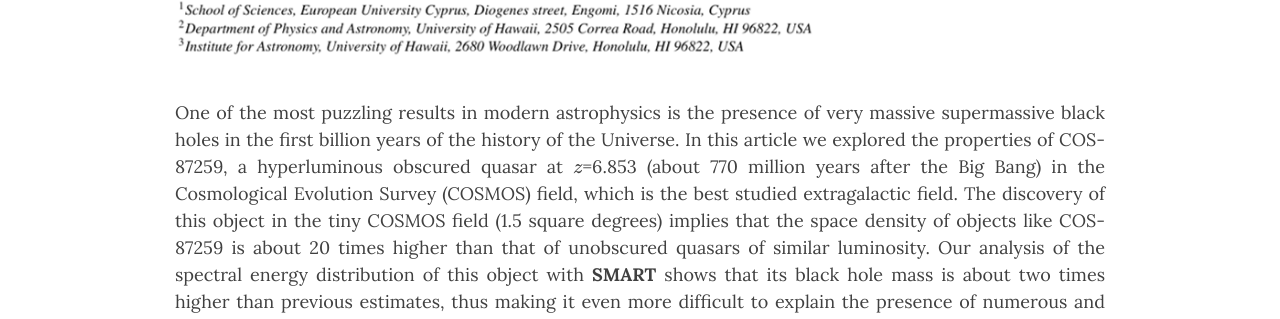
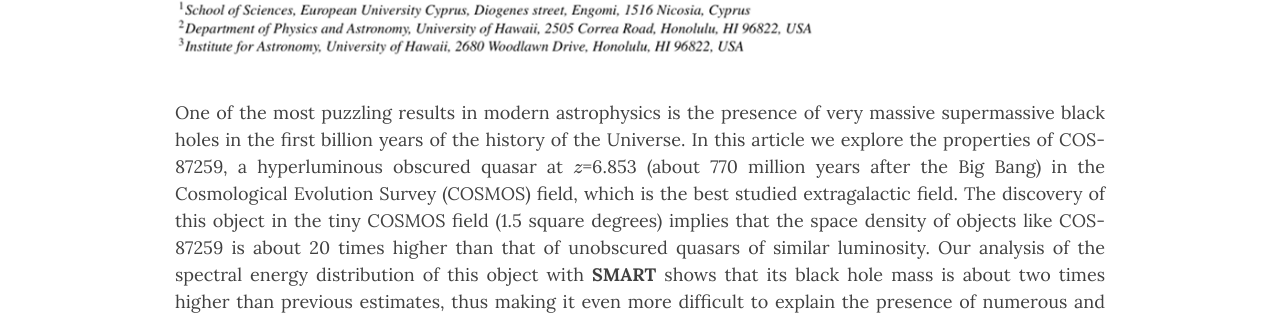
Before and after one commit to ch-var/ch-var.github.io, a Jekyll site: the page built from 2024-10-14-COS-87529.html, in a window 1280 px wide and 900 px high, scrolled down 514 px. Shown: the part 159-478 px from the top of the window. Built offline with Jekyll 4.4.1, drawn with Linux system fonts in a browser that asks for light colours; formulas are drawn with MathJax 3.

Commit message:
Update 2024-10-14-COS-87529.html

```diff
--- a/2024-10-14-COS-87529.html
+++ b/2024-10-14-COS-87529.html
@@ -30,7 +30,7 @@
 <img src="/assets/img/COS.png">
 </p>
 
-<p align='justify'>One of the most puzzling results in modern astrophysics is the presence of very massive supermassive black holes in the first billion years of the history of the Universe. In this article we explored the properties of COS-87259, a hyperluminous obscured quasar at \(z\)=6.853 (about 770 million years after the Big Bang) in the Cosmological Evolution Survey (COSMOS) field, which is the best studied extragalactic field. The discovery of this object in the tiny COSMOS field (1.5 square degrees) implies that the space density of objects like COS-87259 is about 20 times higher than that of unobscured quasars of similar luminosity. Our analysis of the spectral energy distribution of this object with <b>SMART</b> shows that its black hole mass is about two times higher than previous estimates, thus making it even more difficult to explain the presence of numerous and massive black holes so early in the history of the Universe. For further details, please read the <a href="https://doi.org/10.1093/mnras/stae2221">article</a>.
+<p align='justify'>One of the most puzzling results in modern astrophysics is the presence of very massive supermassive black holes in the first billion years of the history of the Universe. In this article we explore the properties of COS-87259, a hyperluminous obscured quasar at \(z\)=6.853 (about 770 million years after the Big Bang) in the Cosmological Evolution Survey (COSMOS) field, which is the best studied extragalactic field. The discovery of this object in the tiny COSMOS field (1.5 square degrees) implies that the space density of objects like COS-87259 is about 20 times higher than that of unobscured quasars of similar luminosity. Our analysis of the spectral energy distribution of this object with <b>SMART</b> shows that its black hole mass is about two times higher than previous estimates, thus making it even more difficult to explain the presence of numerous and massive black holes so early in the history of the Universe. For further details, please read the <a href="https://doi.org/10.1093/mnras/stae2221">article</a>.
 
 <p align="center">
 <img src="/assets/img/SMBH.jpg" width="40%" height="40%">
```
